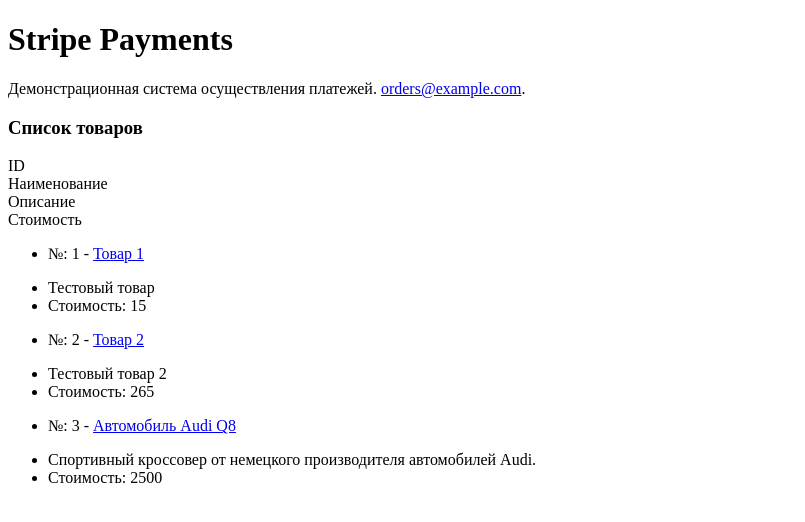
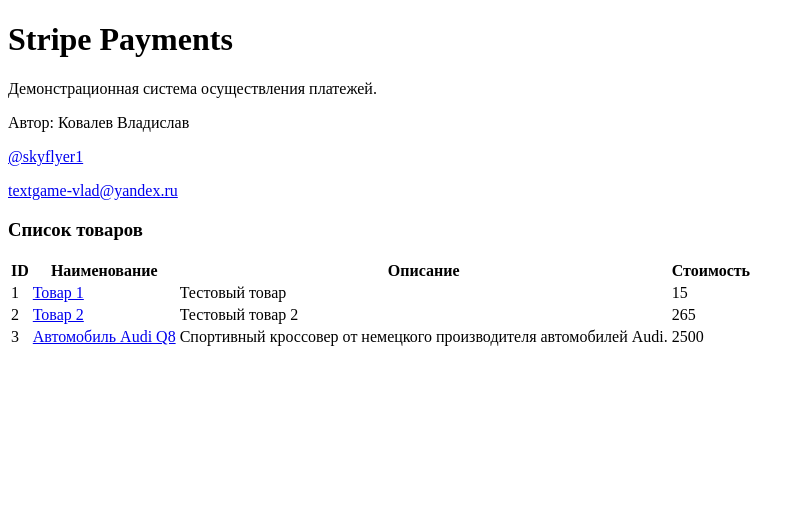
Before and after one commit to SkyFlyer2/stripe_payments, a Django app: page / in a window 1280 px wide. Shown: the top 522 px of the page, without its empty margins (0-805 px from the left). Run offline with Django 4.2, Linux system fonts and the light colour scheme; data comes from the database, SQL or seed files in the repository; both versions use the stored data as it was after the commit.

Commit message:
edit index.html

```diff
--- a/stripepay/payments/templates/index.html
+++ b/stripepay/payments/templates/index.html
@@ -1,4 +1,5 @@
 <!DOCTYPE html>
+
 <html>
   <head>
     <meta charset="utf-8">
@@ -9,34 +10,36 @@
     <h1>Stripe Payments</h1>
     <p>
       Демонстрационная система осуществления платежей.
-      <a href="mailto:orders@example.com">orders@example.com</a>.
     </p>
+    <p>
+      Автор: Ковалев Владислав
+    </p>
+    <p>
+      <a href="https://t.me/skyflyer1">@skyflyer1</a>
+    </p>
+    <p>
+      <a href="mailto:orders@example.com">textgame-vlad@yandex.ru</a>
+    </p>
+    <h3>Список товаров</h3>
     {% block content %}
-    <h3>Список товаров</h3>
-    <div class="text">ID</div>
-    <div class="clear"></div>
-    <div class="text">Наименование</div>
-    <div class="clear"></div>
-    <div class="text">Описание</div>
-    <div class="clear"></div>
-    <div class="text">Стоимость</div>
+      <table align="left">
+        <tbody>
+        <tr>
+          <th>ID</th>
+          <th>Наименование</th>
+          <th>Описание</th>
+          <th>Стоимость</th>
+        </tr>
       {% for item in page_obj %}
-      <article>
-        <ul>
-          <li>
-            <p>№: {{ item.id }} - <a href="/item/{{item.id}} ">{{ item.name }}</a> </p>
-          </li>
-          <li>
-            {{ item.description }}
-          </li>
-          <li>
-            Стоимость: {{ item.price }}
-          </li>
-
-        </ul>
-      </article>
+        <tr>
+        <td>{{ item.id }}</td>
+        <td><a href="/item/{{item.id}}">{{ item.name }}</a>
+        </td><td>{{ item.description }}</td>
+        <td>{{ item.price }}</td>
+        </tr>
       {% endfor %}
+        </tbody>
+      </table>
     {% endblock %}
-
   </body>
 </html>
--- a/stripepay/payments/templates/item_detail.html
+++ b/stripepay/payments/templates/item_detail.html
@@ -21,5 +21,6 @@
       });
     });
     </script>
+    <p><a href="/">На главную страницу</a> </p>
   </body>
 </html>
```
Also changed, not shown: stripepay/db.sqlite3.
